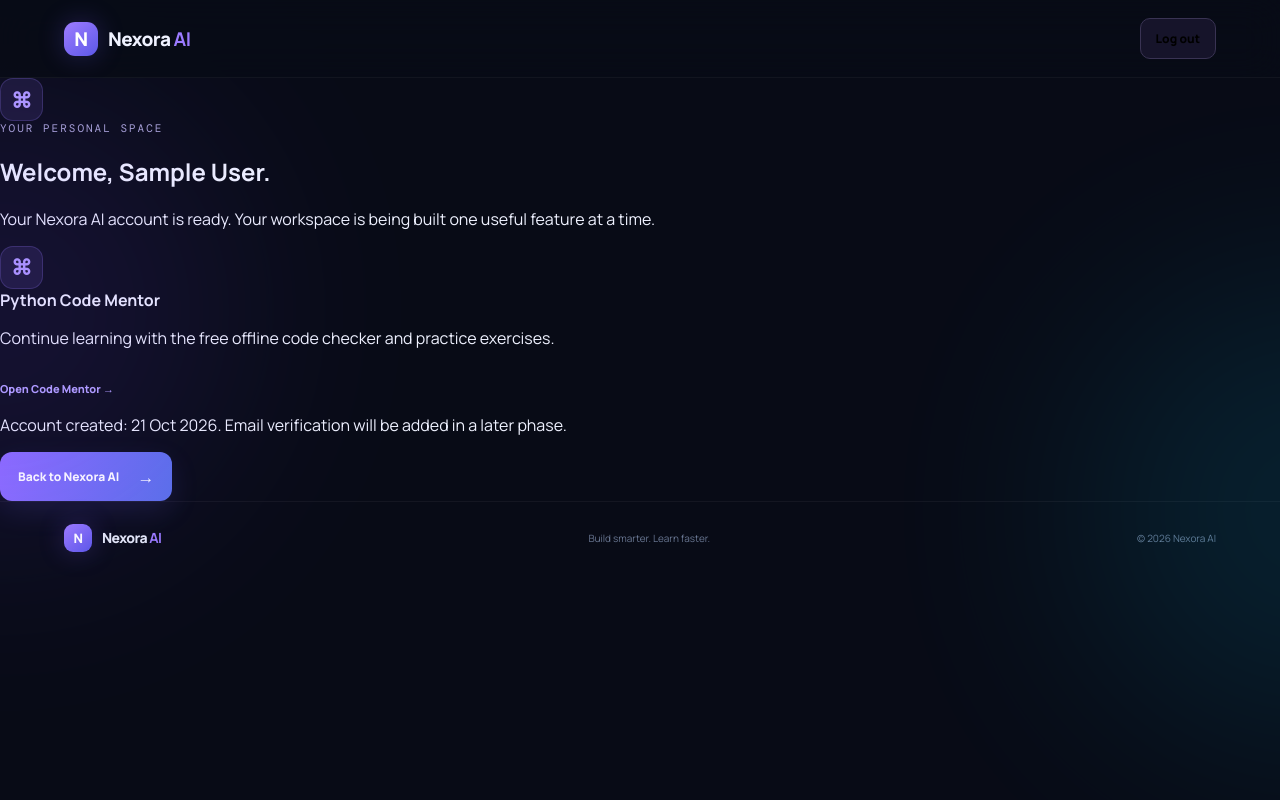
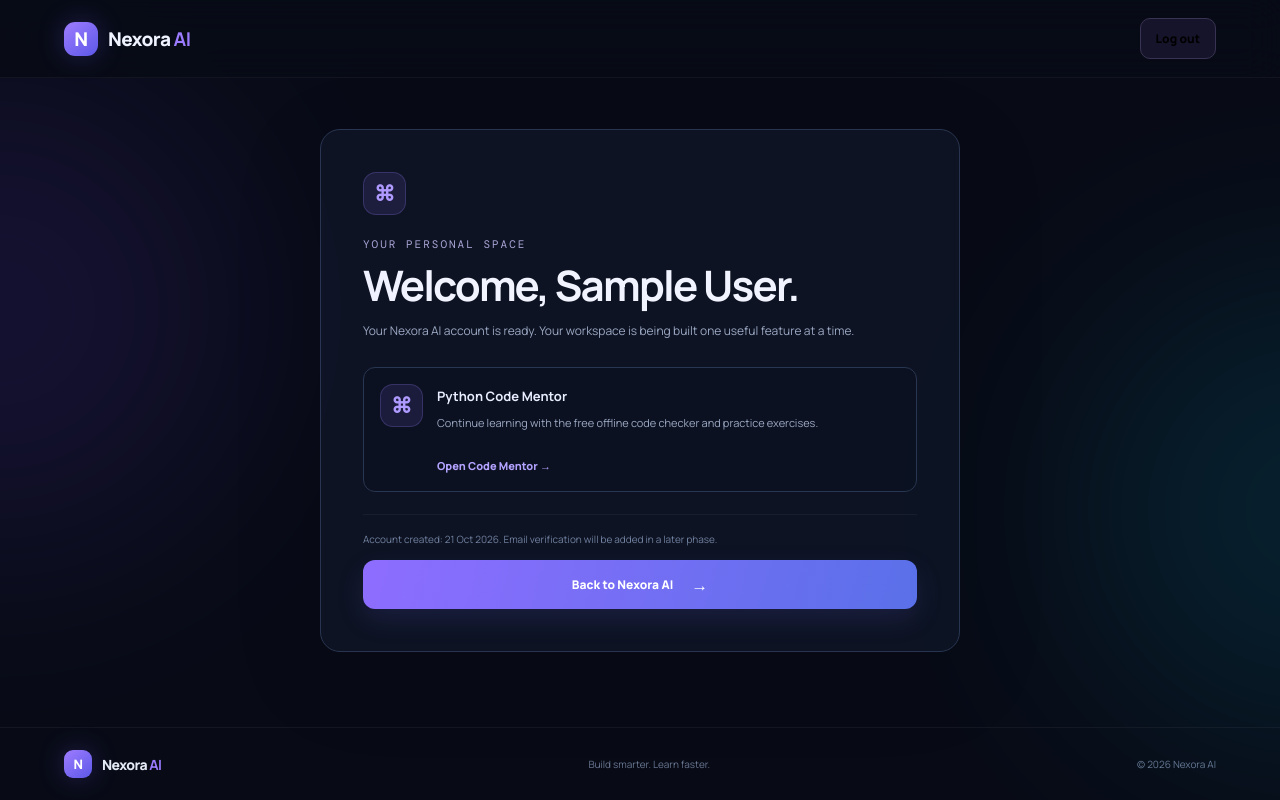
Before and after one commit to soumyasasmal410-star/Nexora-AI, a Flask app: page /dashboard in a window 1280 px wide; the page is wider, and only the part inside the window is pictured. Run offline with Flask 3, Linux system fonts and the light colour scheme; the visitor is signed in with stand-in values (Sample User, id 1).

Commit message:
Style secure auth and dashboard pages

```diff
--- a/static/style.css
+++ b/static/style.css
@@ -25,3 +25,38 @@
 .practice-next{border:0;background:transparent;color:#b7a8ff;font-size:11px;font-weight:800;padding:14px 0 0;cursor:pointer}
 .practice-next:hover{color:#e3dcff}
 @media(max-width:650px){.practice-heading{align-items:flex-start;flex-direction:column;gap:10px}.practice-card{padding:13px}.practice-actions{flex-direction:column}.practice-actions .btn{width:100%}}
+
+
+/* Secure account pages, matching Nexora's existing dark/neon visual system */
+.account-nav{display:flex;align-items:center;gap:14px}
+.account-link{color:#c0c9df;text-decoration:none;font-size:11px;font-weight:700}
+.account-link:hover{color:#fff}
+.logout-inline{display:inline-flex;margin:0}
+.logout-inline .top-cta{cursor:pointer;font-family:inherit}
+.auth-page{min-height:100vh;display:flex;flex-direction:column}
+.auth-topbar{position:relative}
+.auth-main{width:100%;max-width:560px;margin:0 auto;padding:48px 20px 72px;flex:1;display:flex;align-items:center;justify-content:center}
+.auth-card{width:100%;border:1px solid #293550;border-radius:20px;background:rgba(14,20,36,.94);padding:clamp(22px,5vw,42px);box-shadow:0 24px 90px #0002}
+.auth-icon{margin-bottom:22px}
+.auth-card>.eyebrow{margin-bottom:12px}
+.auth-card h1{font-size:clamp(30px,5vw,42px);line-height:1.08;letter-spacing:-1.8px;margin:0 0 12px;color:#f1f3ff}
+.auth-subtitle{font-size:12px;line-height:1.8;color:#9ba8c3;margin:0 0 25px}
+.auth-form{display:flex;flex-direction:column;gap:10px}
+.auth-form label{font-size:11px;font-weight:700;color:#c6cee2;margin-top:6px}
+.auth-form input{width:100%;min-width:0;border:1px solid #2c3854;border-radius:9px;background:#090f1d;color:#edf1ff;padding:13px 14px;font:inherit;font-size:12px;outline:none}
+.auth-form input:focus{border-color:#9b7cff;box-shadow:0 0 0 3px #9170ff22}
+.auth-submit{width:100%;justify-content:center;margin-top:12px}
+.auth-help{font-size:10px;line-height:1.7;color:#8392b1;margin:0 0 4px}
+.auth-switch{text-align:center;color:#9ba8c3;font-size:11px;margin:22px 0 0}
+.auth-switch a{color:#b9a8ff;font-weight:800;text-decoration:none}
+.auth-privacy{font-size:10px;line-height:1.8;color:#7181a0;border-top:1px solid #ffffff0c;padding-top:15px;margin:22px 0 0}
+.flash-list{display:grid;gap:8px;margin:0 0 16px}
+.flash-message{padding:11px 12px;border:1px solid #293651;border-radius:9px;font-size:11px;line-height:1.7;background:#111a2c;color:#b9c7e2}
+.flash-message.error{border-color:#674047;background:#25151d;color:#ffc0c8}
+.flash-message.success{border-color:#285b4b;background:#10241f;color:#9ce8c7}
+.flash-message.info{border-color:#393663;background:#17152b;color:#d0c8ff}
+.dashboard-main{max-width:680px}
+.dashboard-feature{display:flex;align-items:flex-start;gap:14px;border:1px solid #293651;border-radius:12px;padding:16px;background:#0b1120;margin:20px 0}
+.dashboard-feature b{font-size:13px;color:#e9edff}
+.dashboard-feature p{font-size:11px;line-height:1.8;color:#9ba8c3;margin:7px 0 10px}
+@media(max-width:650px){.auth-topbar{padding:0 17px}.auth-main{padding:30px 16px 48px}.account-nav{gap:10px}.account-link{font-size:10px}.account-nav .top-cta{font-size:10px;padding:10px}.auth-card{border-radius:15px}.auth-card h1{letter-spacing:-1px}}
```
